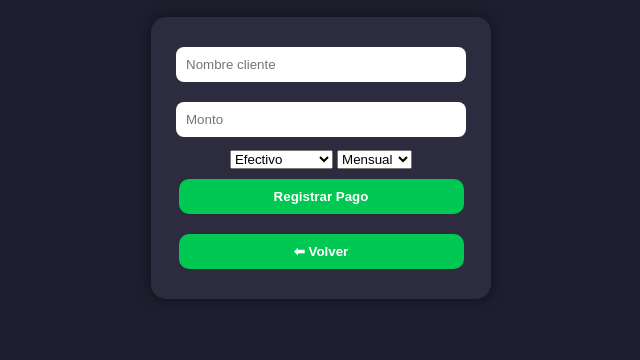
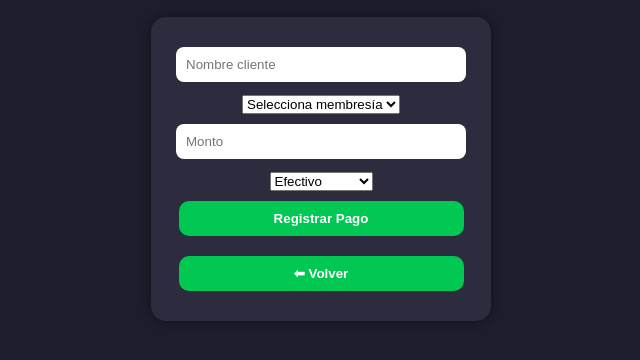
Before and after one commit to SergiFH/Powerhouse_GYM, a plain HTML site: page sistema_gym/Pagos.html in a window 1280 px wide. Shown: the part 56-416 px from the top of the page, without its empty margins (319-959 px from the left). Drawn offline with Linux system fonts and the light colour scheme.

Commit message:
Agregar gym

```diff
--- a/sistema_gym/Pagos.html
+++ b/sistema_gym/Pagos.html
@@ -9,17 +9,22 @@
 <h2>💰 Pagos</h2>
 
 <div class="container">
+<input id="clientePago" placeholder="Nombre cliente">
 
-<input id="clientePago" placeholder="Nombre cliente">
-<input id="monto" placeholder="Monto">
+<select id="membresia" onchange="actualizarMonto()">
+    <option value="">Selecciona membresía</option>
+    <option value="150">Semana</option>
+    <option value="280">Quincena</option>
+    <option value="550">Mes</option>
+    <option value="400">Mes Team</option>
+    <option value="390">Mes Estudiante</option>
+</select>
+
+<input id="monto" placeholder="Monto" readonly>
+
 <select id="metodo">
     <option>Efectivo</option>
     <option>Transferencia</option>
-</select>
-
-<select id="membresia">
-    <option>Mensual</option>
-    <option>Semanal</option>
 </select>
 
 <button onclick="registrarPago()">Registrar Pago</button>
--- a/sistema_gym/script.js
+++ b/sistema_gym/script.js
@@ -102,7 +102,13 @@ function registrarPago() {
         alert("Cliente no encontrado");
     }
 }
+// AUTO ASIGNAR MONTO
+function actualizarMonto() {
+    let select = document.getElementById("membresia");
+    let monto = document.getElementById("monto");
 
+    monto.value = select.value;
+}
 // =======================
 // VERIFICAR ACCESO
 // =======================
```
Also changed, not shown: sistema_gym/login.html (+32 -0 lines).
